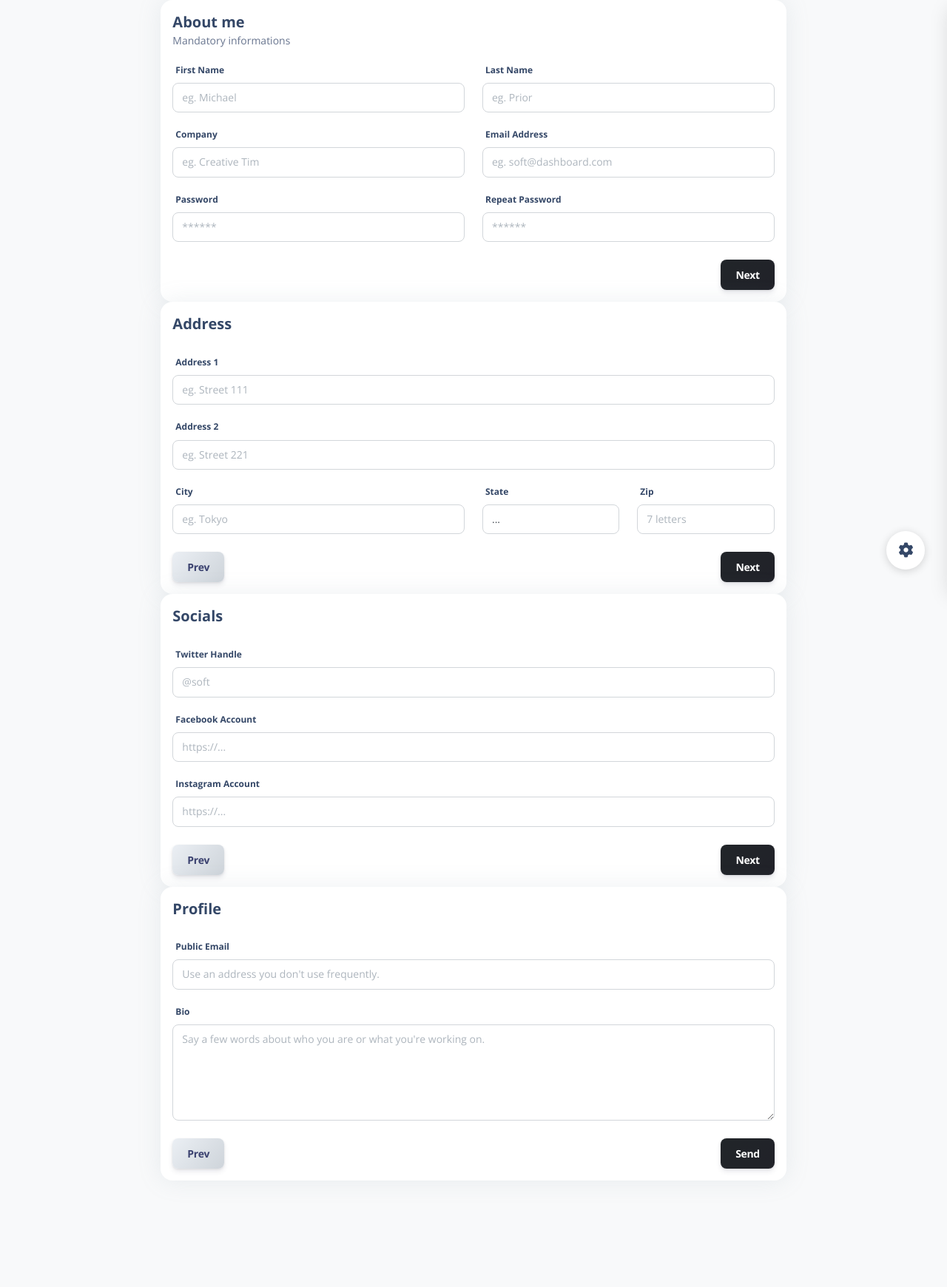
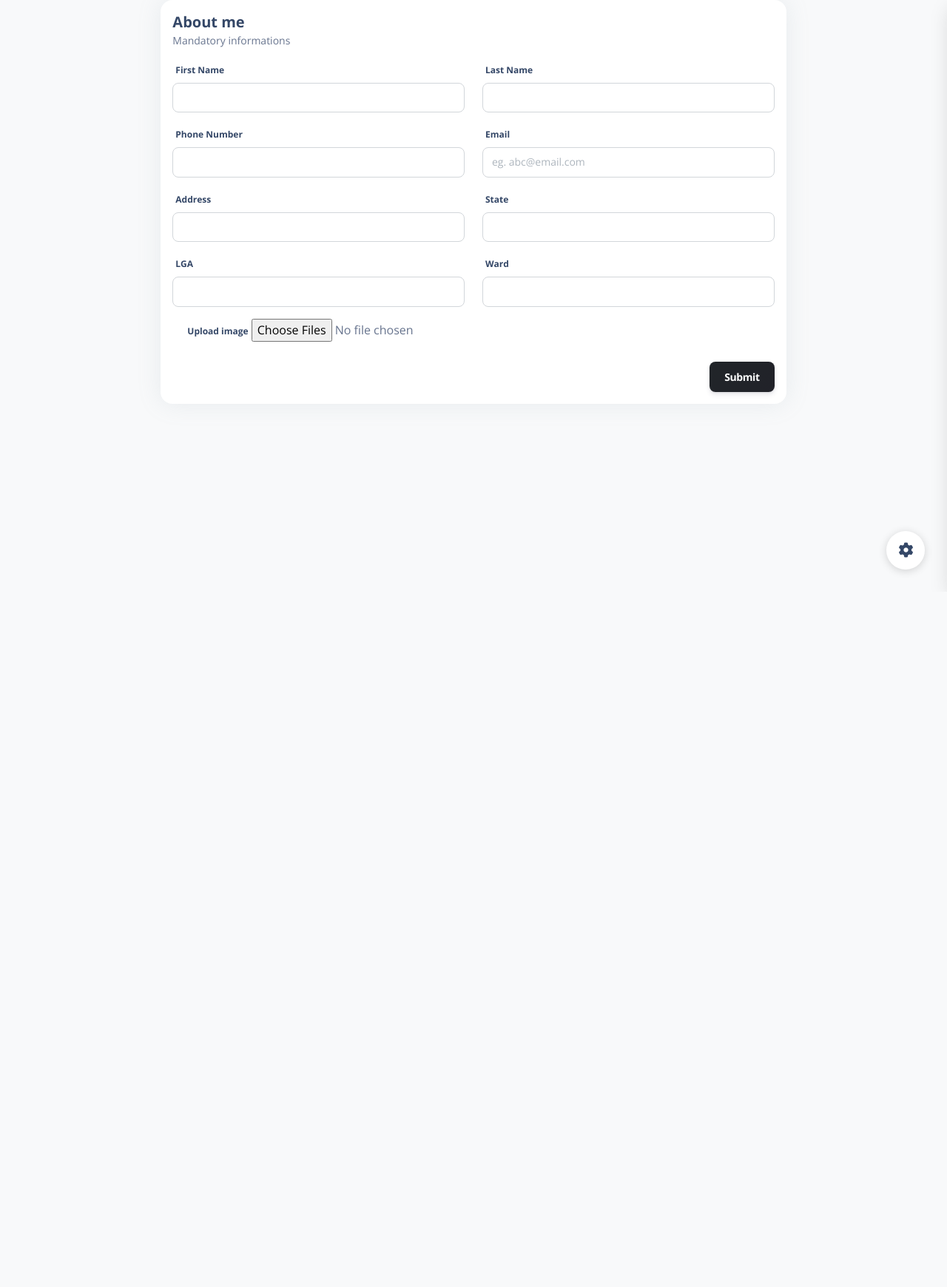
Before and after one commit to mainerprenuer/apc, a Django app: page /add_agent.html in a window 1280 px wide; the page is wider, and only the part inside the window is pictured. Shown: that part at 74% size. After the commit the page ends 778 px from the top of that part, so only its background shows below. Run offline with Django 3.2, Linux system fonts and the light colour scheme; the visitor is signed in with stand-in values (Sample User, id 1); some libraries are stand-ins or nearby versions.

Commit message:
Update add_agent.html

```diff
--- a/apps/templates/home/add_agent.html
+++ b/apps/templates/home/add_agent.html
@@ -18,124 +18,52 @@
             <div class="row mt-3">
               <div class="col-12 col-sm-6">
                 <label>First Name</label>
-                <input class="multisteps-form__input form-control" type="text" placeholder="eg. Michael" />
+                <input class="multisteps-form__input form-control" type="text"  />
               </div>
               <div class="col-12 col-sm-6 mt-3 mt-sm-0">
                 <label>Last Name</label>
-                <input class="multisteps-form__input form-control" type="text" placeholder="eg. Prior" />
+                <input class="multisteps-form__input form-control" type="text" />
               </div>
             </div>
             <div class="row mt-3">
               <div class="col-12 col-sm-6">
-                <label>Company</label>
-                <input class="multisteps-form__input form-control" type="text" placeholder="eg. Creative Tim" />
+                <label>Phone Number</label>
+                <input class="multisteps-form__input form-control" type="number"  />
               </div>
               <div class="col-12 col-sm-6 mt-3 mt-sm-0">
-                <label>Email Address</label>
-                <input class="multisteps-form__input form-control" type="email" placeholder="eg. soft@dashboard.com" />
+                <label>Email </label>
+                <input class="multisteps-form__input form-control" type="email" placeholder="eg. abc@email.com" />
               </div>
             </div>
             <div class="row mt-3">
-              <div class="col-12 col-sm-6">
-                <label>Password</label>
-                <input class="multisteps-form__input form-control" type="password" placeholder="******" />
+                <div class="col-12 col-sm-6">
+                  <label>Address</label>
+                  <input class="multisteps-form__input form-control" type="text" />
+                </div>
+                <div class="col-12 col-sm-6 mt-3 mt-sm-0">
+                  <label>State</label>
+                  <input class="multisteps-form__input form-control" type=""  />
+                </div>
+              </div> <div class="row mt-3">
+                <div class="col-12 col-sm-6">
+                  <label>LGA</label>
+                  <input class="multisteps-form__input form-control" type=""  />
+                </div>
+                <div class="col-12 col-sm-6 mt-3 mt-sm-0">
+                  <label>Ward</label>
+                  <input class="multisteps-form__input form-control" type=""  />
+                </div>
               </div>
-              <div class="col-12 col-sm-6 mt-3 mt-sm-0">
-                <label>Repeat Password</label>
-                <input class="multisteps-form__input form-control" type="password" placeholder="******" />
-              </div>
-            </div>
-            <div class="button-row d-flex mt-4">
-              <button class="btn bg-gradient-dark ms-auto mb-0 js-btn-next" type="button" title="Next">Next</button>
+              <div class="form-group m-3">
+                <label>Upload image</label>
+                 <input required name="image" type="file" multiple class="form-control-file">
+             </div>
+                <div class="button-row d-flex mt-4">
+              <button class="btn bg-gradient-dark ms-auto mb-0 js-btn-next" type="button" title="Next">Submit</button>
             </div>
           </div>
         </div>
-        <!--single form panel-->
-        <div class="card multisteps-form__panel p-3 border-radius-xl bg-white" data-animation="FadeIn">
-          <h5 class="font-weight-bolder">Address</h5>
-          <div class="multisteps-form__content">
-            <div class="row mt-3">
-              <div class="col">
-                <label>Address 1</label>
-                <input class="multisteps-form__input form-control" type="text" placeholder="eg. Street 111" />
-              </div>
-            </div>
-            <div class="row mt-3">
-              <div class="col">
-                <label>Address 2</label>
-                <input class="multisteps-form__input form-control" type="text" placeholder="eg. Street 221" />
-              </div>
-            </div>
-            <div class="row mt-3">
-              <div class="col-12 col-sm-6">
-                <label>City</label>
-                <input class="multisteps-form__input form-control" type="text" placeholder="eg. Tokyo" />
-              </div>
-              <div class="col-6 col-sm-3 mt-3 mt-sm-0">
-                <label>State</label>
-                <select class="multisteps-form__select form-control">
-                  <option selected="selected">...</option>
-                  <option value="1">State 1</option>
-                  <option value="2">State 2</option>
-                </select>
-              </div>
-              <div class="col-6 col-sm-3 mt-3 mt-sm-0">
-                <label>Zip</label>
-                <input class="multisteps-form__input form-control" type="text" placeholder="7 letters" />
-              </div>
-            </div>
-            <div class="button-row d-flex mt-4">
-              <button class="btn bg-gradient-light mb-0 js-btn-prev" type="button" title="Prev">Prev</button>
-              <button class="btn bg-gradient-dark ms-auto mb-0 js-btn-next" type="button" title="Next">Next</button>
-            </div>
-          </div>
-        </div>
-        <!--single form panel-->
-        <div class="card multisteps-form__panel p-3 border-radius-xl bg-white" data-animation="FadeIn">
-          <h5 class="font-weight-bolder">Socials</h5>
-          <div class="multisteps-form__content">
-            <div class="row mt-3">
-              <div class="col-12">
-                <label>Twitter Handle</label>
-                <input class="multisteps-form__input form-control" type="text" placeholder="@soft" />
-              </div>
-              <div class="col-12 mt-3">
-                <label>Facebook Account</label>
-                <input class="multisteps-form__input form-control" type="text" placeholder="https://..." />
-              </div>
-              <div class="col-12 mt-3">
-                <label>Instagram Account</label>
-                <input class="multisteps-form__input form-control" type="text" placeholder="https://..." />
-              </div>
-            </div>
-            <div class="row">
-              <div class="button-row d-flex mt-4 col-12">
-                <button class="btn bg-gradient-light mb-0 js-btn-prev" type="button" title="Prev">Prev</button>
-                <button class="btn bg-gradient-dark ms-auto mb-0 js-btn-next" type="button" title="Next">Next</button>
-              </div>
-            </div>
-          </div>
-        </div>
-        <!--single form panel-->
-        <div class="card multisteps-form__panel p-3 border-radius-xl bg-white h-100" data-animation="FadeIn">
-          <h5 class="font-weight-bolder">Profile</h5>
-          <div class="multisteps-form__content mt-3">
-            <div class="row">
-              <div class="col-12">
-                <label>Public Email</label>
-                <input class="multisteps-form__input form-control" type="text" placeholder="Use an address you don't use frequently." />
-              </div>
-              <div class="col-12 mt-3">
-                <label>Bio</label>
-                <textarea class="multisteps-form__textarea form-control" rows="5" placeholder="Say a few words about who you are or what you're working on."></textarea>
-              </div>
-            </div>
-            <div class="button-row d-flex mt-4">
-              <button class="btn bg-gradient-light mb-0 js-btn-prev" type="button" title="Prev">Prev</button>
-              <button class="btn bg-gradient-dark ms-auto mb-0" type="button" title="Send">Send</button>
-            </div>
-          </div>
-        </div>
+
       </form>
     </div>
   </div>
@@ -149,4 +77,104 @@
 {% endblock content %}
 
 <!-- Specific JS goes HERE -->
-{% block javascripts %}{% endblock javascripts %}
+{% block javascripts %}
+
+<script>
+
+    function getCookie(name) {
+        let cookieValue = null;
+        if (document.cookie && document.cookie !== '') {
+            const cookies = document.cookie.split(';');
+            for (let i = 0; i < cookies.length; i++) {
+                const cookie = cookies[i].trim();
+                // Does this cookie string begin with the name we want?
+                if (cookie.substring(0, name.length + 1) === (name + '=')) {
+                    cookieValue = decodeURIComponent(cookie.substring(name.length + 1));
+                    break;
+                }
+            }
+        }
+        return cookieValue;
+    }
+    const csrftoken = getCookie('csrftoken');
+
+
+
+
+
+
+
+    let state_field = document.getElementById("id_state")
+    let lga_field = document.getElementById("id_lga")
+    let ward_field = document.getElementById("id_ward")
+
+    state_field.addEventListener("change", pickState)
+    function pickState(e){
+        state_id = e.target.value
+        const data = { user_id: state_id}
+        let url = " {% url 'lgas' %} "
+
+fetch(url, {
+method: 'POST', // or 'PUT'
+headers: {
+'Content-Type': 'application/json',
+'X-CSRFToken': csrftoken
+},
+body: JSON.stringify(data),
+})
+.then(response => response.json())
+.then(data => {
+console.log('Success:', data[0]['name']);
+
+lga_field.innerHTML = `<option value = "" selected>---------------</option>`
+for(let i = 0; i<data.length; i++){
+  lga_field.innerHTML += `<option value = "${data[i]["id"]}" selescted>${data[i]["name"]}</option>`
+
+}
+});
+
+lga_field.addEventListener("change", pickLga)
+        function pickLga(e){
+            lga_id = e.target.value
+            const data = { user_id: lga_id}
+            let url = " {% url 'wards' %} "
+
+fetch(url, {
+method: 'POST', // or 'PUT'
+headers: {
+'Content-Type': 'application/json',
+'X-CSRFToken': csrftoken
+},
+body: JSON.stringify(data),
+})
+.then(response => response.json())
+.then(data => {
+console.log('Success:', data[0]['name']);
+
+ward_field.innerHTML = `<option value = "" selected>---------------</option>`
+for(let i = 0; i<data.length; i++){
+  ward_field.innerHTML += `<option value = "${data[i]["id"]}" selected>${data[i]["name"]}</option>`
+
+}
+})
+
+.catch((error) => {
+console.error('Error:', error);
+});
+
+    }
+
+
+
+    let input = document.getElementById("id_name")
+    let select = document.getElementsByTagName("select")
+    console.log(select)
+
+    input.classList.add("form-control")
+
+    for(let i = 0; i <select.length; i++){
+        select[i].classList.add("form-select")
+    }}
+</script>
+
+{% endblock javascripts %}
```
